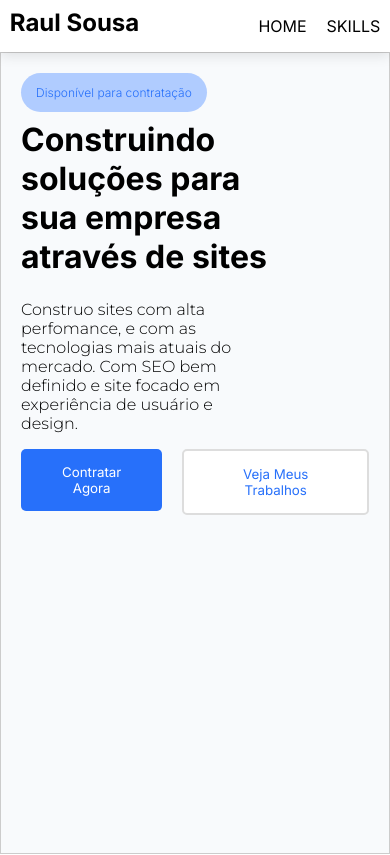
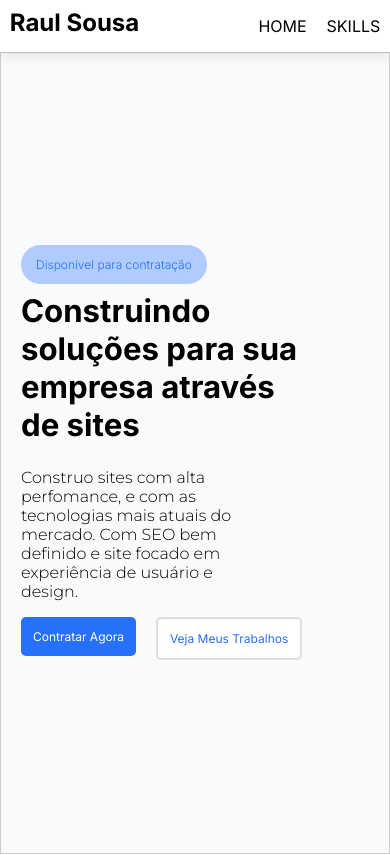
Before and after one commit to codArtic0/portfolio, a React (Vite) app: page / in a window 390 px wide. Shown: the top 855 px of the page. Built offline with nearby package versions, Linux system fonts and the light colour scheme.

Commit message:
STYLE:  Home Responsiveness

```diff
--- a/src/styles/Home.css
+++ b/src/styles/Home.css
@@ -9,6 +9,8 @@
 @media (max-width: 768px){
     .home-container{
         flex-direction: column;
+        align-items: center;
+        justify-content: center;
     }
     .img-container{
         display: flex;
@@ -18,6 +20,12 @@
     }
     .img-container img {
         display: none;
+    }
+    .btn.btn-primary, .btn.btn-secondary{
+       width: fit-content;
+       height: fit-content;
+       font-size: 12px;
+       padding: 12px;
     }
 }
 
@@ -38,7 +46,7 @@
 
 h1{
     font-family: var(--fonte-principal);
-    font-size: clamp(32px, 8vw, 72px);
+    font-size: clamp(15px, 8vw, 72px);
     margin: 8px 0px;
     width: 80%;
 }
```
